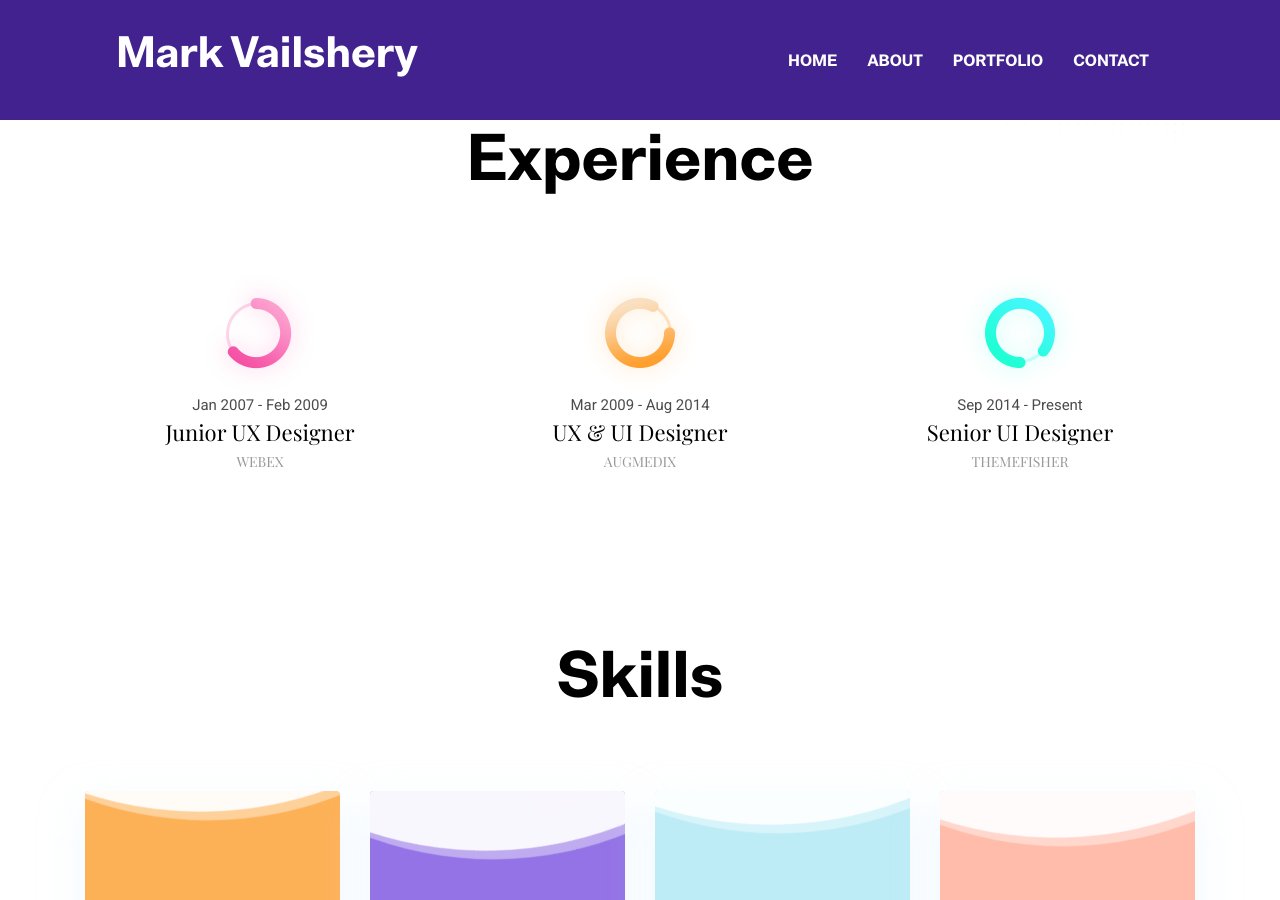
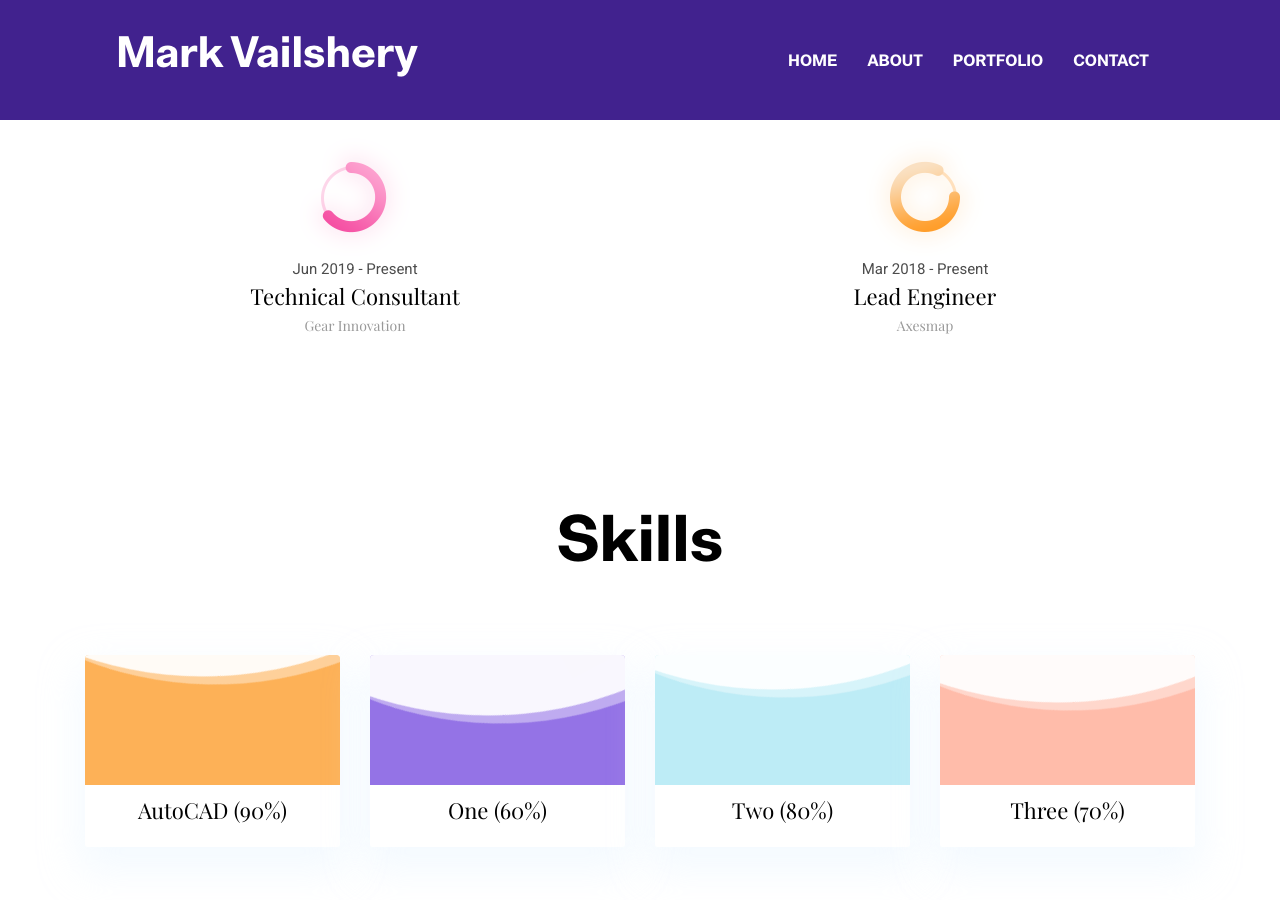
Before and after one commit to markvailshery/markvailshery.github.io, a Jekyll site: the page built from index.html, in a window 1280 px wide and 900 px high, scrolled down 2682 px. Built offline with Jekyll 4.4.1, drawn with Linux system fonts in a browser that asks for light colours.

Commit message:
Update settings.yml

```diff
--- a/_data/settings.yml
+++ b/_data/settings.yml
@@ -38,11 +38,11 @@ disqus-identifier: # Add your shortname for Disqus Comment. For example mr-brown
 hero:
   hero-title: Hi! I’m <br> Mark, <br> Engineer and Designer
 
-social:
-- {icon: "ti-facebook", link: "#"}
-- {icon: "ti-instagram", link: "#"}
-- {icon: "ti-dribbble", link: "#"}
-- {icon: "ti-twitter", link: "#"}
+# social:
+# - {icon: "ti-facebook", link: "#"}
+# - {icon: "ti-instagram", link: "#"}
+# - {icon: "ti-dribbble", link: "#"}
+# - {icon: "ti-twitter", link: "#"}
 
 
 #-------------------------------
@@ -104,10 +104,8 @@ skills:
 
 experience-title: Experience
 experience:
-- {name: Junior UX Designer, icon: 'icon-1.png', date: 'Jan 2007 - Feb 2009', organization: 'WEBEX'}
-- {name: UX & UI Designer, icon: 'icon-2.png', date: 'Mar 2009 - Aug 2014', organization: 'AUGMEDIX'}
-- {name: Senior UI Designer, icon: 'icon-3.png', date: 'Sep 2014 - Present', organization: 'THEMEFISHER'}
-
+- {name: Technical Consultant, icon: 'icon-1.png', date: 'Jun 2019 - Present', organization: 'Gear Innovation'}
+- {name: Lead Engineer, icon: 'icon-2.png', date: 'Mar 2018 - Present', organization: 'Axesmap'}
 
 #-------------------------------
 # Education Section
```
